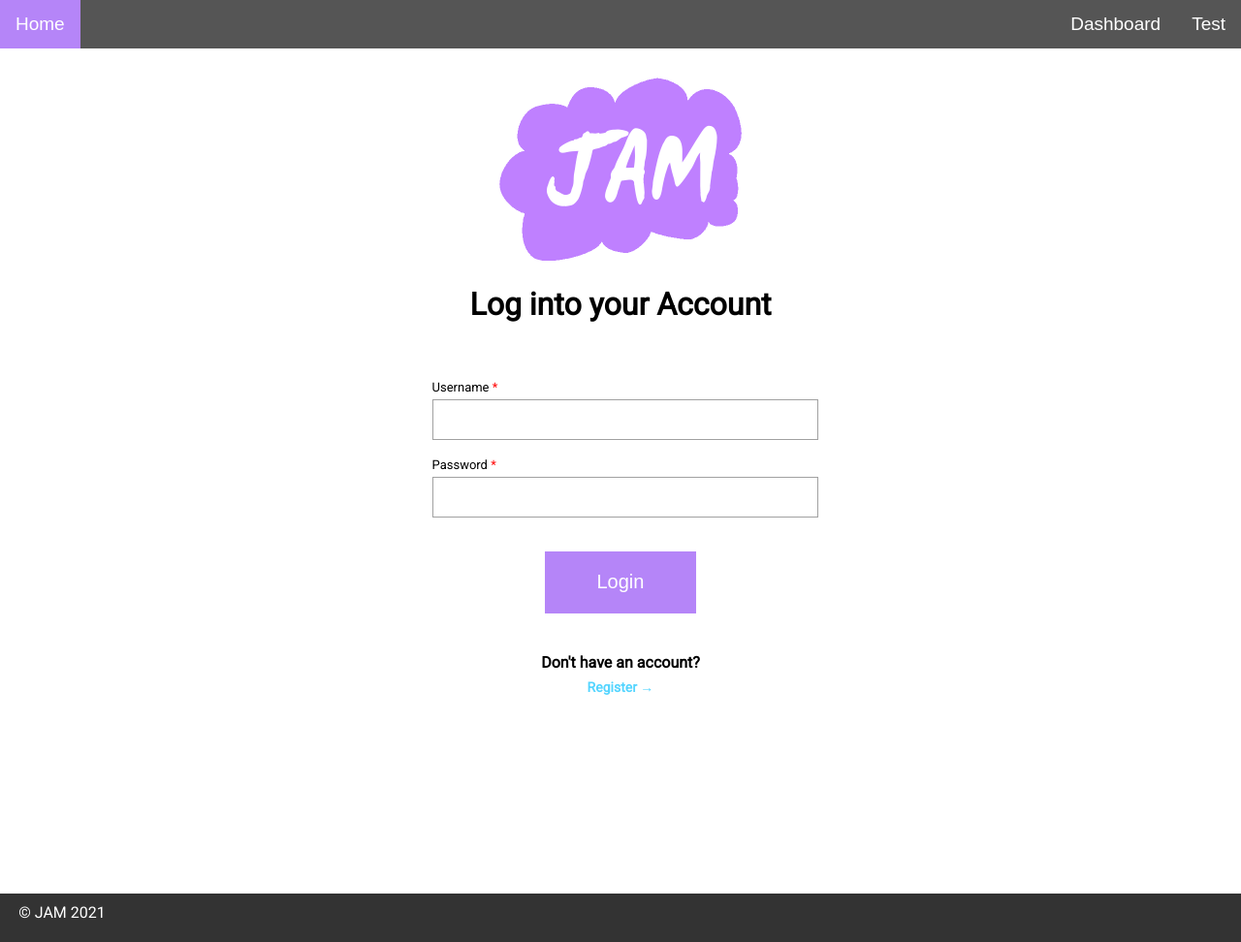
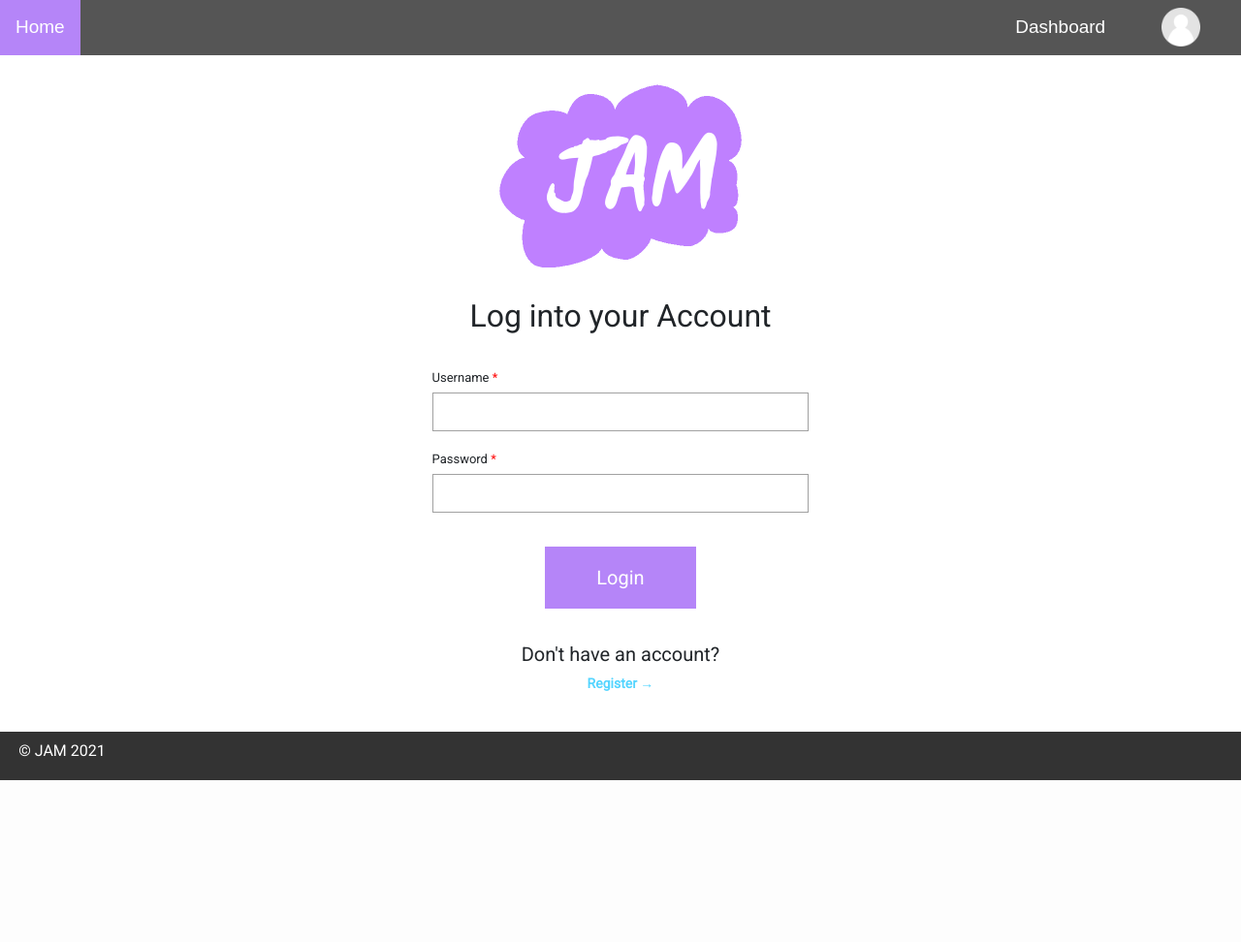
Before and after one commit to JAMForHire/JAM-Final, a PHP site: page /login.php in a window 1280 px wide. Shown: the whole page at 97% size. After the commit the page ends 805 px from the top, so only its background shows below. Run offline with PHP 8.4, Linux system fonts and the light colour scheme; some libraries are stand-ins or nearby versions; some web fonts are replaced.

Commit message:
Updated Nav Bar
- Added updated nav bar to login and register pages
- Style of login and register pages should now match rest of website

```diff
--- a/dashboard.html
+++ b/dashboard.php
@@ -96,10 +96,10 @@
 
   <!-- Navbar -->
   <nav>
-    <a class="active" href="./index.html">Home</a>
+    <a class="active" href="./index.php">Home</a>
     <div class="right">
       <!-- Links -->
-      <a href="./dashboard.html">Dashboard</a>
+      <a href="./dashboard.php">Dashboard</a>
       <button id="profile-icon-button" onclick="toggleProfile()">
         <img class="profile-icon" src="Resources/assets/profile.png" alt="User Profile Picture"/>
       </button>
--- a/index.html
+++ b/index.php
@@ -17,10 +17,10 @@
 <body>
   <!-- Navbar -->
   <nav>
-    <a class="active" href="./index.html">Home</a>
+    <a class="active" href="./index.php">Home</a>
     <div class="right">
       <!-- Links -->
-      <a href="./dashboard.html">Dashboard</a>
+      <a href="./dashboard.php">Dashboard</a>
       <button id="profile-icon-button" onclick="toggleProfile()">
         <img class="profile-icon" src="Resources/assets/profile.png" alt="User Profile Picture"/>
       </button>
--- a/login.php
+++ b/login.php
@@ -31,37 +31,60 @@ if(isset($_POST['login-button']) && $_POST['login-button'] == "Login") {
         $_SESSION['username'] = $result[0]['username'];
         $_SESSION['fname'] = $result[0]['fname'];
         $_SESSION['lname'] = $result[0]['lname'];
-        header("Location: dashboard.html");
+        header("Location: dashboard.php");
         exit();
       }
       else $login_failed_message = "Login failed.";
     }
   }
 }
-
 ?>
 
 <!DOCTYPE html>
 <html lang="en">
 <head>
   <meta charset="UTF-8">
-  <link rel="stylesheet" href="styles/style.css">
-  <!-- Font -->
-  <link rel="preconnect" href="https://fonts.googleapis.com">
-  <link rel="preconnect" href="https://fonts.gstatic.com" crossorigin>
-  <link href="https://fonts.googleapis.com/css?family=Roboto+Mono&subset=cyrillic" rel="stylesheet">
+  <meta http-equiv="X-UA-Compatible" content="IE=edge">
+  <meta name="viewport" content="width=device-width, initial-scale=1.0">
+  <link rel="stylesheet" href="./styles/style.css">
+  <script src="./scripts/redirect.js" defer></script>
+  <script src="./scripts/profile.js" defer></script>
+  <link href="https://cdn.jsdelivr.net/npm/bootstrap@5.1.1/dist/css/bootstrap.min.css" rel="stylesheet" integrity="sha384-F3w7mX95PdgyTmZZMECAngseQB83DfGTowi0iMjiWaeVhAn4FJkqJByhZMI3AhiU" crossorigin="anonymous">
+  <script src="https://cdn.jsdelivr.net/npm/bootstrap@5.1.3/dist/js/bootstrap.bundle.min.js" integrity="sha384-ka7Sk0Gln4gmtz2MlQnikT1wXgYsOg+OMhuP+IlRH9sENBO0LRn5q+8nbTov4+1p" crossorigin="anonymous" defer></script>
+  <script src="https://code.jquery.com/jquery-3.2.1.slim.min.js" integrity="sha384-KJ3o2DKtIkvYIK3UENzmM7KCkRr/rE9/Qpg6aAZGJwFDMVNA/GpGFF93hXpG5KkN" crossorigin="anonymous" defer></script>
+  <script src="https://cdnjs.cloudflare.com/ajax/libs/popper.js/1.12.3/umd/popper.min.js" integrity="sha384-vFJXuSJphROIrBnz7yo7oB41mKfc8JzQZiCq4NCceLEaO4IHwicKwpJf9c9IpFgh" crossorigin="anonymous" defer></script>
+  <script src="https://maxcdn.bootstrapcdn.com/bootstrap/4.0.0-beta.2/js/bootstrap.min.js" integrity="sha384-alpBpkh1PFOepccYVYDB4do5UnbKysX5WZXm3XxPqe5iKTfUKjNkCk9SaVuEZflJ" crossorigin="anonymous" defer></script>
   <title>Log into JAM</title>
 </head>
 
 <body>
   <!-- Navbar -->
   <nav>
-    <a class="active" href="./index.html">Home</a>
+    <a class="active" href="./index.php">Home</a>
     <div class="right">
-      <a href="./dashboard.html">Dashboard</a>
-      <a href="./dashboard.html">Test</a>
+      <!-- Links -->
+      <a href="./dashboard.php">Dashboard</a>
+      <button id="profile-icon-button" onclick="toggleProfile()">
+        <img class="profile-icon" src="Resources/assets/profile.png" alt="User Profile Picture"/>
+      </button>
     </div>
   </nav>
+
+  <!-- Profile section -->
+  <div id="profile-menu" style="display: none;">
+    <div id="profile-overview">
+      <img class="profile-icon" src="Resources/assets/profile.png" alt="User Profile Picture"/>
+      <p>username's Profile</p>
+    </div>
+    <div>
+      <p>Name: First Name Last Name</p>
+      <p>User Type: Premium</p>
+      <p>Date of Birth: 0000-00-00</p>
+      <form id="logout-form" method="post">
+        <input type="submit" id="logout" value="Logout"/>
+      </form>
+    </div>
+  </div>
 
   <div class="login">
     <div>
--- a/styles/style.css
+++ b/styles/style.css
@@ -90,6 +90,7 @@ img.chevron {
   /* Text styling */
   text-align: center;
   font-family: 'Roboto', 'Cyrillic', sans-serif;
+  margin-bottom: 3%;
 }
 
 /* Image sizing */
@@ -104,26 +105,15 @@ img.chevron {
   margin-bottom: 15%;
 }
 
-/* Login screen height */
-.login {
-  height: 107vh;
-}
-
-/* Register screen height */
-.register {
-  height: 149vh;
-}
-
-/* Login and register headings */
 .login h1, .register h1 {
-  /* Shifting */
-  margin-top: -3%;
+  font-size: 32px;
 }
 
 /* Login and register headings */
 .login h4, .register h4 {
   /* Shifting */
   margin-bottom: 2%;
+  font-size: 20px;
 }
 
 /* Login link styling */
@@ -134,6 +124,10 @@ img.chevron {
   font-size: 14px;
 }
 
+.login a:hover, .register a:hover {
+  color: #55D5FF;
+}
+
 /* Login general styling */
 .login .login-form {
   /* Text styling */
@@ -141,7 +135,7 @@ img.chevron {
   /* Sizing */
   width: 125%;
   /* Shifting */
-  margin-left: -12.5%;
+  margin: -5% 0 5% -12.5%;
 }
 
 /* Register general styling */
@@ -149,9 +143,9 @@ img.chevron {
   /* Text */
   text-align: left;
   /* Size */
-  width: 90%;
+  width: 80%;
   /* Shift */
-  margin-left: 5%;
+  margin: -2% auto 2% auto;
 }
 
 /* Login form styling */
@@ -184,8 +178,9 @@ img.chevron {
   display: block;
   border: 1px solid #a1a1a1;
   margin: 1% 0 4% 0;
-  height: 4vh;
-  padding: 1%;
+  height: 5vh;
+  padding: 5px;
+  font-size: 14px;
 }
 
 /* Styling for Form Date Picker*/
@@ -198,6 +193,7 @@ img.chevron {
 .login-form input[type=file] {
   margin: 1% 0 4% 0;
   font-family: 'Roboto', 'Cyrillic', sans-serif;
+  font-size: 14px;
 }
 
 /* Login input stylings */
```
Also changed, not shown: register.php (+32 -8 lines).
